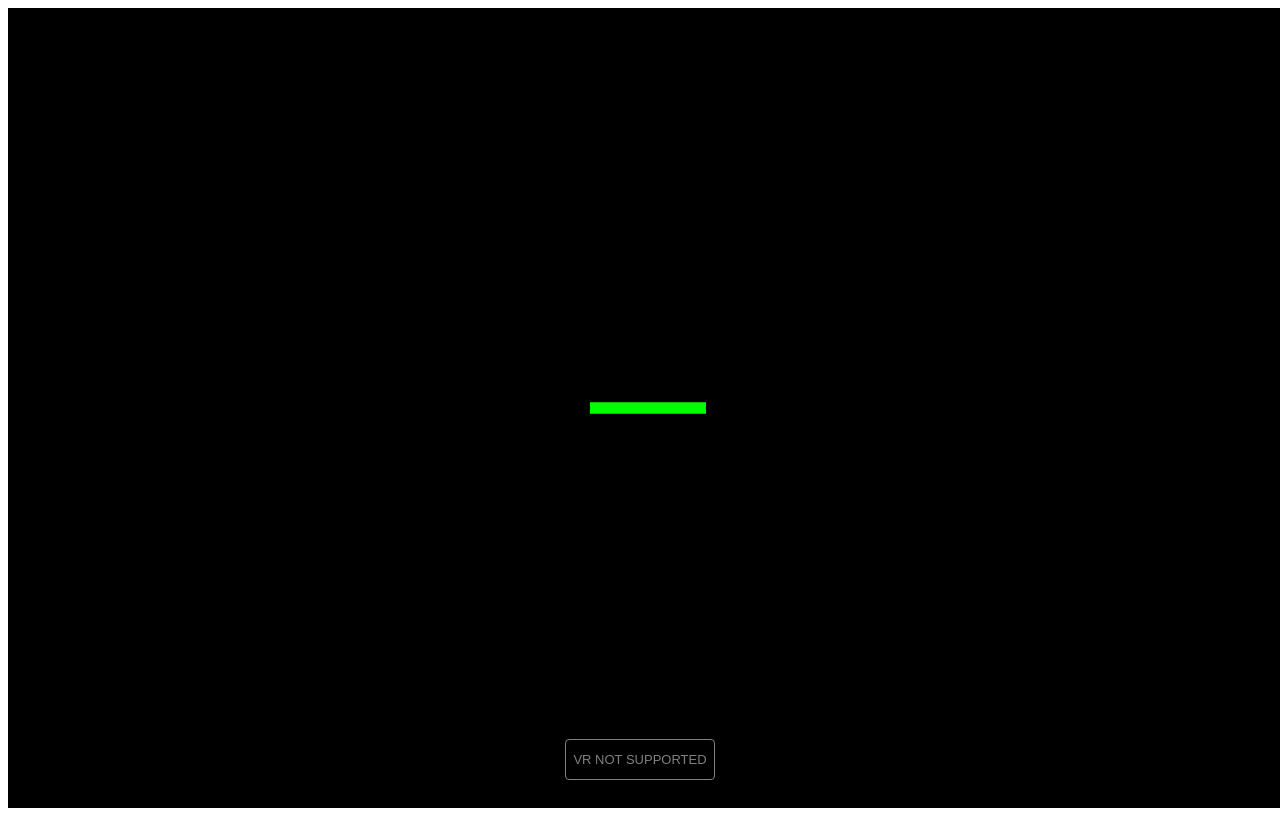
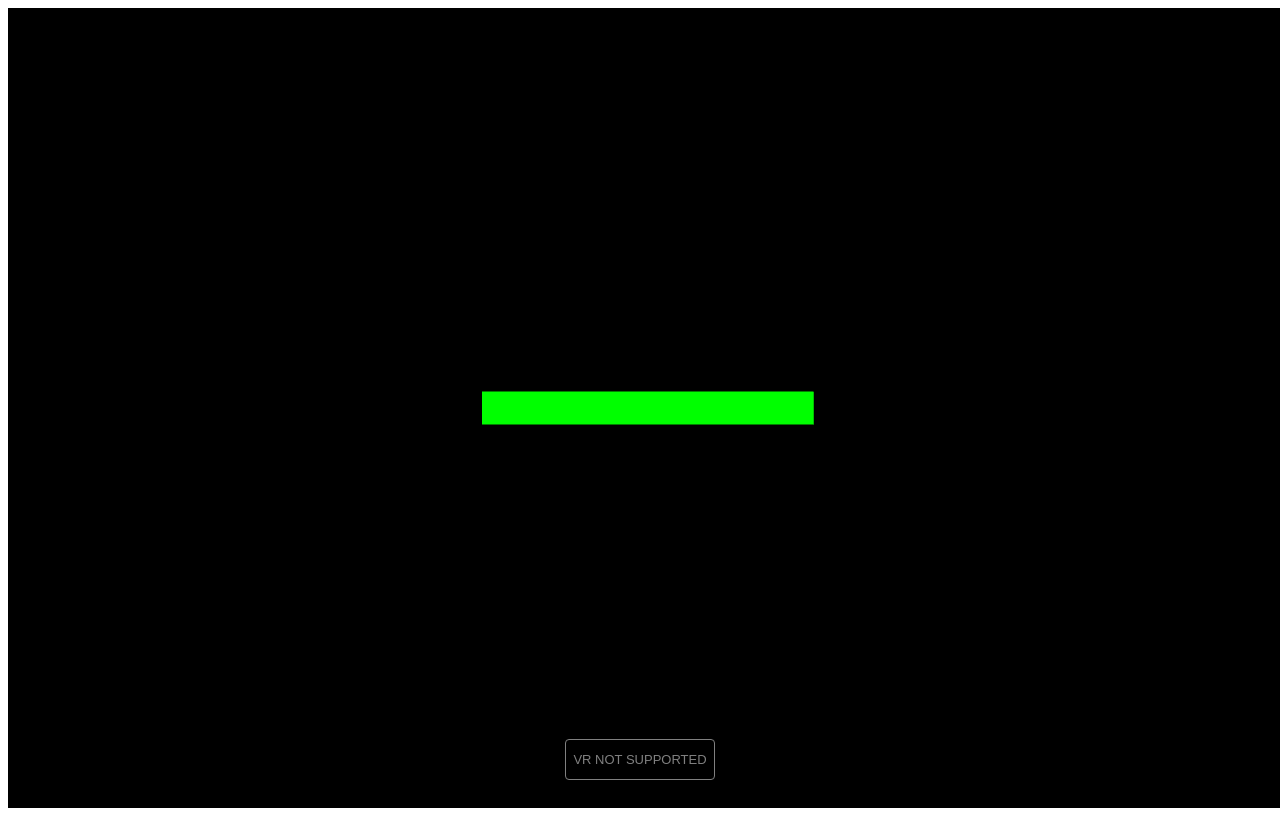
Before and after one commit to SaitejaDharavath/three_vr, a website: page webvr.html in a window 1280 px wide. Drawn offline with nearby package versions, Linux system fonts and the light colour scheme.

```diff
--- a/webvr.html
+++ b/webvr.html
@@ -20,7 +20,7 @@
             scene = new THREE.Scene();
 
             // Set up the camera
-            camera = new THREE.PerspectiveCamera(75, window.innerWidth / window.innerHeight, 0.1, 1000);
+            camera = new THREE.PerspectiveCamera(30, window.innerWidth / window.innerHeight, 0.1, 1000);
             camera.position.z = 500;
 
             // Set up the renderer
```
